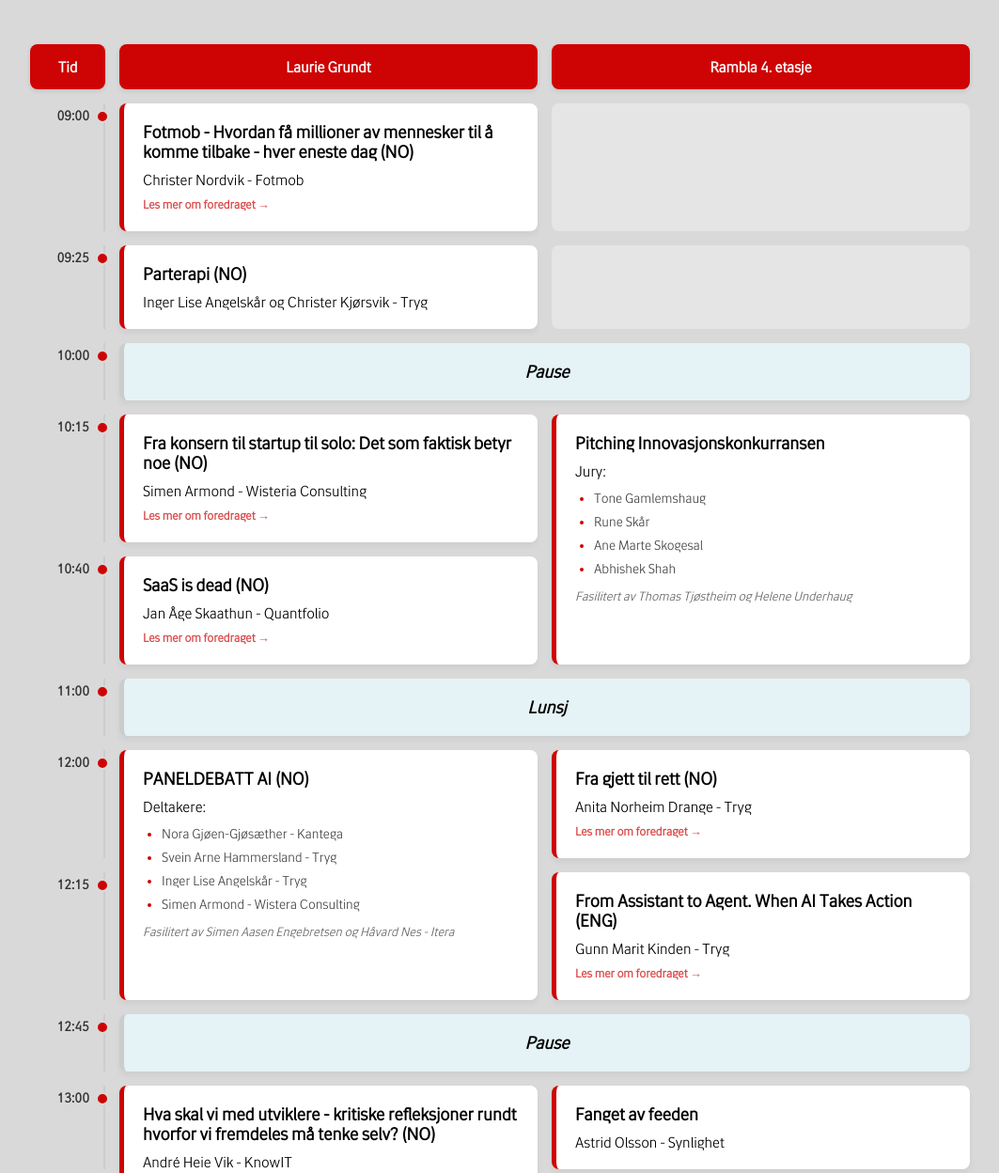
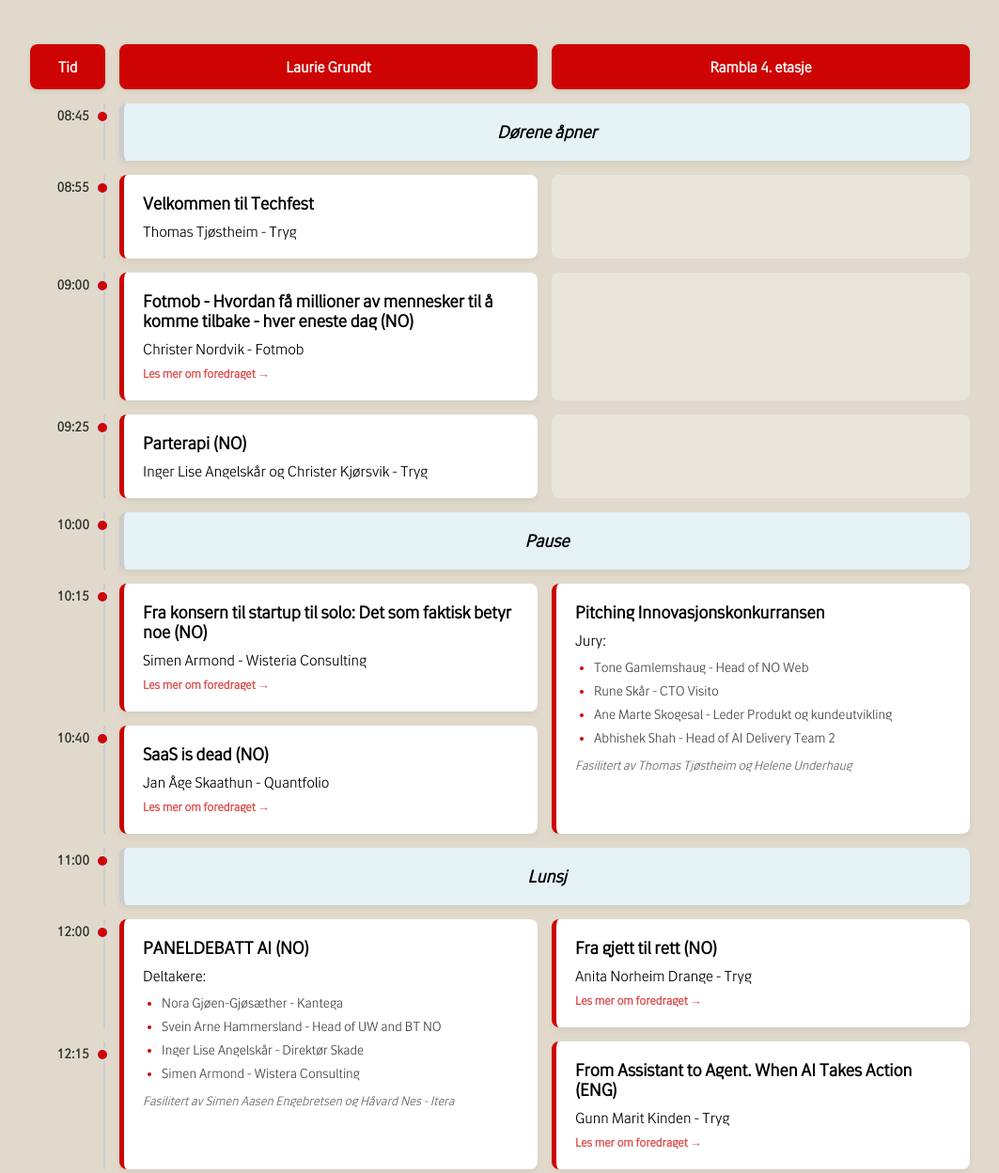
Before and after one commit to helene-u/trygtechfest, a plain HTML site: page index.html in a window 1280 px wide. Shown: the part 200-1448 px from the top of the page at 94% size, without its empty margins (108-1171 px from the left). Drawn offline with Linux system fonts and the light colour scheme.

Commit message:
Background color change

```diff
--- a/index.html
+++ b/index.html
@@ -36,6 +36,23 @@
             <div class="agenda-header time">Tid</div>
             <div class="agenda-header room">Laurie Grundt</div>
             <div class="agenda-header room">Rambla 4. etasje</div>
+
+            <div class="time-slot">08:45</div>
+            <div class="full-width break">
+                <h3>Dørene åpner</h3>
+            </div>
+
+            <div class="time-slot">08:55</div>
+            <div class="session-card room-lg">
+                <span class="room-label">Laurie Grundt - 5 min</span>
+                <h3>Velkommen til Techfest</h3>
+                <p>Thomas Tjøstheim - Tryg</p>
+            </div>
+            <div class="session-card room-r empty-card">
+                <span class="room-label">Rambla 4. etasje</span>
+            </div>
+
+
 
             <div class="time-slot">09:00</div>
             <a href="#christer-nordvik-card" class="session-card room-lg">
@@ -76,10 +93,10 @@
                 <h3>Pitching Innovasjonskonkurransen</h3>
                 <p>Jury:</p>
                 <ul class="agenda-list">
-                    <li>Tone Gamlemshaug</li>
-                    <li>Rune Skår</li>
-                    <li>Ane Marte Skogesal</li>
-                    <li>Abhishek Shah</li>
+                    <li>Tone Gamlemshaug - Head of NO Web</li>
+                    <li>Rune Skår - CTO Visito</li>
+                    <li>Ane Marte Skogesal - Leder Produkt og kundeutvikling</li>
+                    <li>Abhishek Shah - Head of AI Delivery Team 2</li>
                 </ul>
                 <p class="facilitator">Fasilitert av Thomas Tjøstheim og Helene Underhaug</p>
             </div>
@@ -104,8 +121,8 @@
                 <p>Deltakere:</p>
                 <ul class="agenda-list">
                     <li>Nora Gjøen-Gjøsæther - Kantega</li>
-                    <li>Svein Arne Hammersland - Tryg</li>
-                    <li>Inger Lise Angelskår - Tryg</li>
+                    <li>Svein Arne Hammersland - Head of UW and BT NO</li>
+                    <li>Inger Lise Angelskår - Direktør Skade</li>
                     <li>Simen Armond - Wistera Consulting</li>
                 </ul>
                 <p class="facilitator">Fasilitert av Simen Aasen Engebretsen og Håvard Nes - Itera</p>
@@ -256,7 +273,7 @@
                             verden over, bygget gjennom kompromissløst fokus på produkt, brukeropplevelse og kultur - uten
                             eksterne investorer og med lønnsom drift.<br><br>I denne sesjonen deler medgrunder og CEO Christer
                             Nordvik hvordan FotMob jobber for å bygge digitale tjenester som ikke bare lastes ned, men faktisk
-                            brukes igjen og igjen. Hvordan kan produktvalg, kultur og mekanismer for oppmerksomhet og lojalitet bidra til brukersuksess?
+                            brukes - igjen og igjen. Hvordan kan produktvalg, kultur og mekanismer for oppmerksomhet og lojalitet bidra til brukersuksess?
                         </span>
                     </p>
                     <label for="read-more-1" class="read-more-btn"></label>
@@ -478,7 +495,7 @@
         </div>
         <div class="footer-info">
             <p>&copy; 2026 Tryg Techfest. Alle rettigheter reservert.</p>
-            <p>Spørsmål? Kontakt oss på <a href="mailto:undhel@tryg.no">mail</a></p>
+            <p>Spørsmål? Kontakt Thomas Tjøstheim på <a href="mailto:thomas.tjoestheim@tryg.no">mail</a></p>
         </div>
         <div class="footer-links">
             <a href="https://www.tryg.no" target="_blank">tryg.no</a>
--- a/style.css
+++ b/style.css
@@ -178,7 +178,7 @@
     flex-direction: column;
     align-items: center;
     justify-content: flex-start;
-    background-color: #d9d9d9;
+    background-color: #e1dacc;
 }
 
 #agenda {
```
